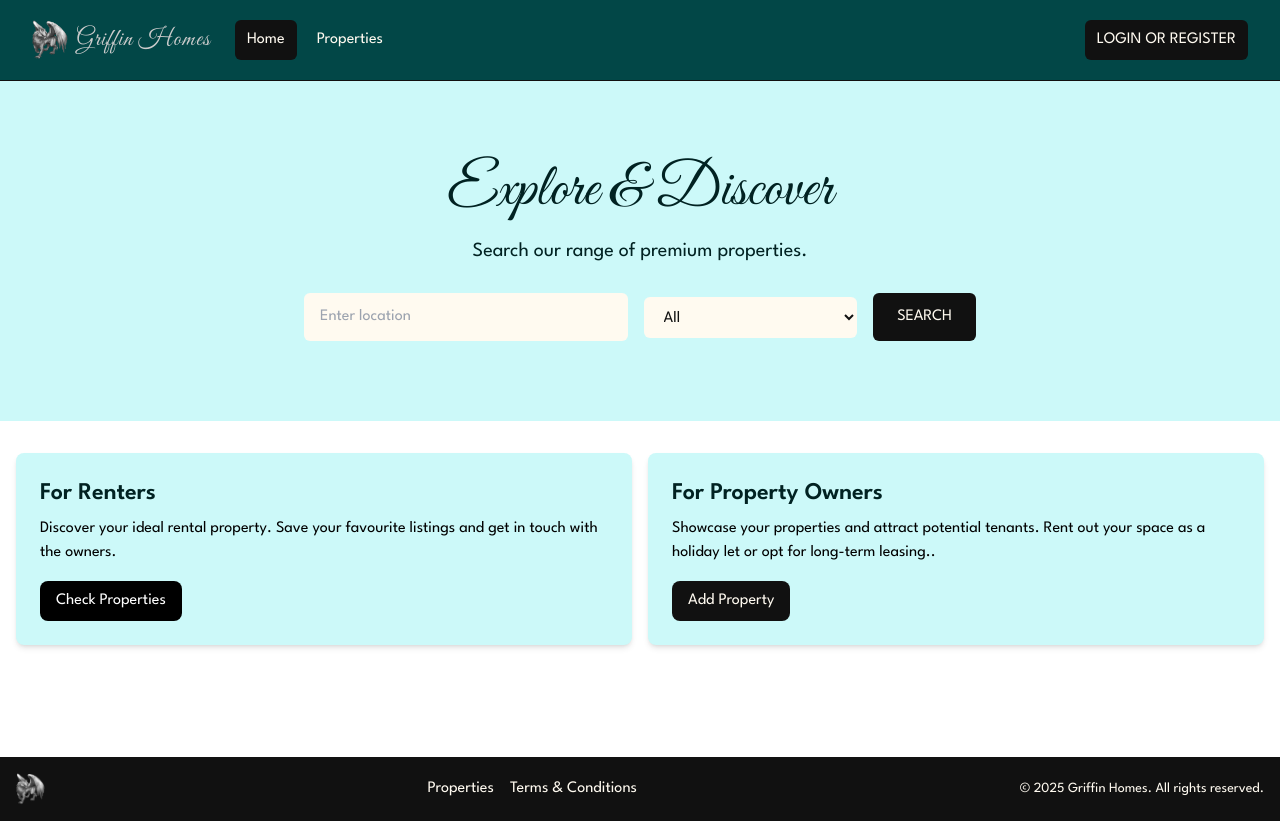
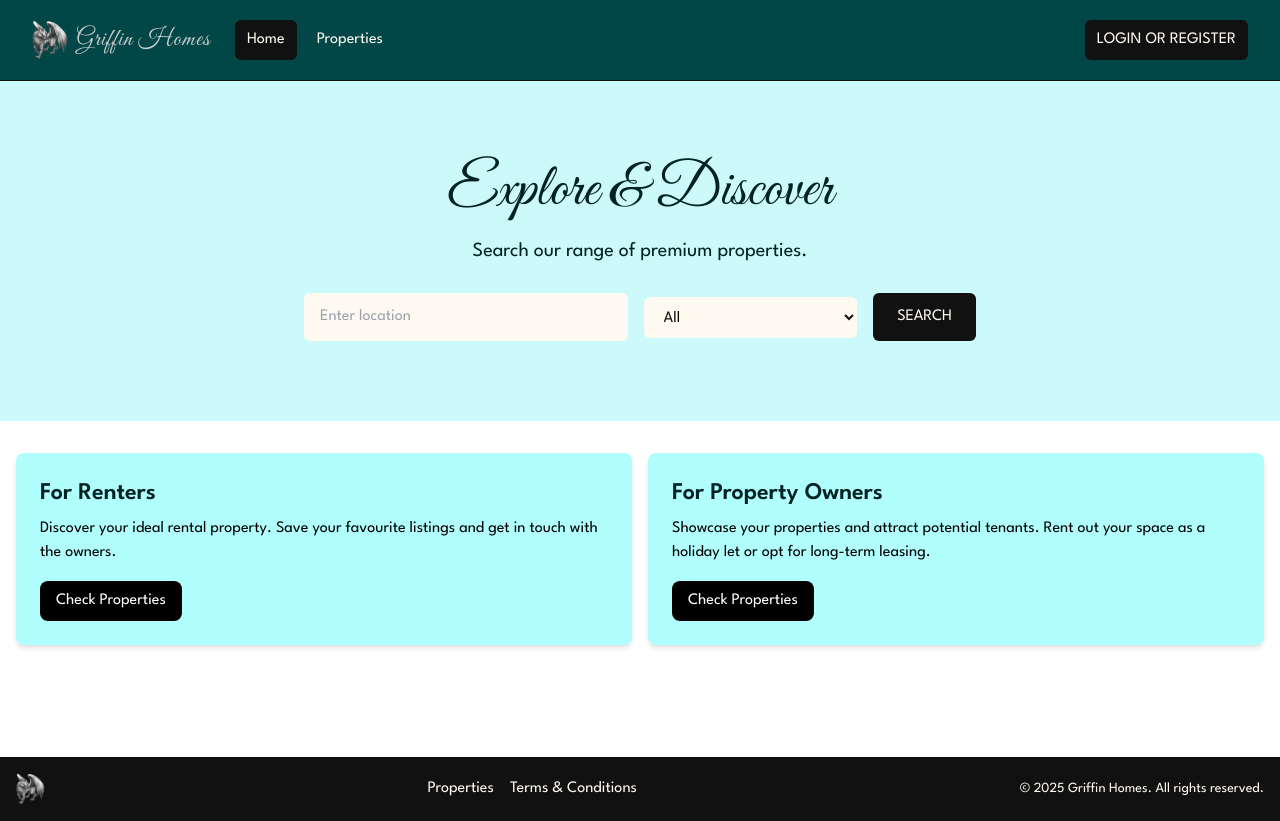
Before and after one commit to Nimira43/Griffin-Homes, a Next.js app: page / in a window 1280 px wide. Built offline with nearby package versions, Linux system fonts and the light colour scheme.

Commit message:
Starting to refactor InfoBoxes

```diff
--- a/components/InfoBox.jsx
+++ b/components/InfoBox.jsx
@@ -1,7 +1,23 @@
-const InfoBox = () => {
+import Link from 'next/link'
+
+const InfoBox = ({
+  heading,
+
+  children
+
+
+}) => {
+
   return (
-    <div>
-      Info Box
+    <div className='bg-prime-info-1 p-6 rounded-lg shadow-md'>
+      <h2 className='text-2xl text-prime-dark-extra font-semibold'>{ heading }</h2>
+      <p className='mt-2 mb-4'>{children}</p>
+      <Link
+        href='/properties'
+        className='inline-block bg-black text-white rounded-lg px-4 py-2 hover:bg-prime-dark-extra hover:text-grey-light'
+      >
+        Check Properties
+      </Link>
     </div>
    )
 }
--- a/components/InfoBoxes.jsx
+++ b/components/InfoBoxes.jsx
@@ -1,26 +1,42 @@
-import Link from 'next/link'
+// import Link from 'next/link'
+import InfoBox from './InfoBox'
 
 const InfoBoxes = () => {
   return (
     <section>
       <div className='container-xl lg:container m-auto'>
         <div className='grid grid-cols-1 md:grid-cols-2 gap-4 p-4 rounded-lg'>
-          <div className='bg-prime-light p-6 rounded-lg shadow-md'>
-            <h2 className='text-2xl text-prime-dark-extra font-semibold'>For Renters</h2>
-            <p className='mt-2 mb-4'>
-              Discover your ideal rental property. Save your favourite listings and get in touch with the owners.
-            </p>
-            <Link
-              href='/properties'
-              className='inline-block bg-black text-white rounded-lg px-4 py-2 hover:bg-prime-dark-extra hover:text-grey-light'
-            >
-              Check Properties
-            </Link>
-          </div>
-          <div className='bg-prime-light p-6 rounded-lg shadow-md'>
+
+
+
+
+          <InfoBox
+            heading='For Renters'
+
+          >Discover your ideal rental property. Save your favourite listings and get in touch with the owners.</InfoBox>
+
+
+
+
+
+
+          <InfoBox
+            heading='For Property Owners'
+
+          >Showcase your properties and attract potential tenants. Rent out your space as a holiday let or opt for long-term leasing.</InfoBox>
+
+
+
+
+
+
+
+
+
+          {/* <div className='bg-prime-info-2 p-6 rounded-lg shadow-md'>
             <h2 className='text-2xl text-prime-dark-extra font-semibold'>For Property Owners</h2>
             <p className='mt-2 mb-4'>
-              Showcase your properties and attract potential tenants. Rent out your space as a holiday let or opt for long-term leasing..
+              Showcase your properties and attract potential tenants. Rent out your space as a holiday let or opt for long-term leasing.
             </p>
             <Link
               href='/add-property'
@@ -28,7 +44,13 @@ const InfoBoxes = () => {
             >
               Add Property
             </Link>
-          </div>
+          </div> */}
+
+
+
+
+
+
         </div>
       </div>
     </section>
--- a/tailwind.config.js
+++ b/tailwind.config.js
@@ -14,6 +14,8 @@ module.exports = {
         'prime-medium': '#048b8b',
         'prime-light-extra': '#70f6f6',
         'prime-light': '#ccf9f9',
+        'prime-info-1': '#b1fefe',
+        'prime-info-2': '#7bfbfb',
         'dark': '#111',
         'light': '#fffaf0',
         'grey-extra-light': '#eee',
```
Also changed, not shown: assets/styles/globals.css (+0 -16 lines).
